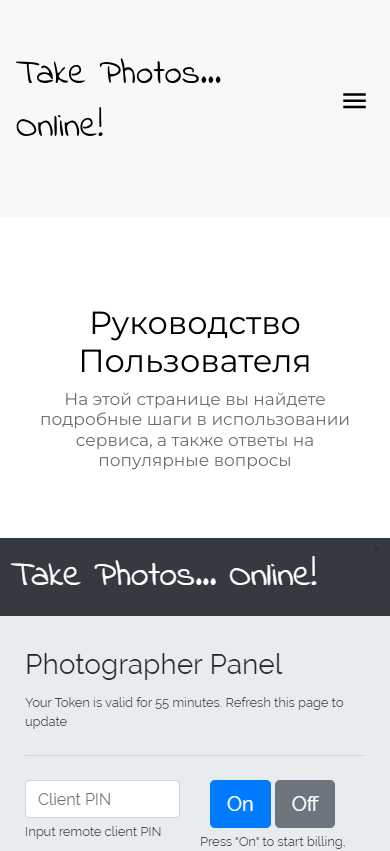
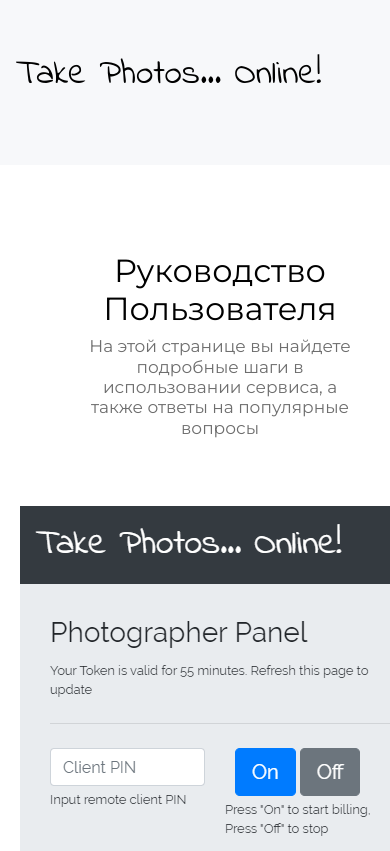
Before and after one commit to takephotosonline/takephotosonline.github.io, a website: page readme_ru.html in a window 390 px wide. Shown: the top 851 px of the page. Drawn offline with Linux system fonts and the light colour scheme.

Commit message:
fix layout readme_ru

```diff
--- a/readme_ru.html
+++ b/readme_ru.html
@@ -48,11 +48,11 @@
                  style="font-family: 'Indie Flower', cursive; font-size: 35px">
                 <!--        <img src="images/Group2.svg" alt="">-->
                 Take Photos... Online!
-                <button aria-controls="navbarSupportedContent" aria-expanded="false" aria-label="Toggle navigation"
-                        class="navbar-toggler ml-auto" data-target="#navbarSupportedContent"
-                        data-toggle="collapse" type="button">
-                    <span class="mdi mdi-menu navbar-toggler-icon"></span>
-                </button>
+                <!--                <button aria-controls="navbarSupportedContent" aria-expanded="false" aria-label="Toggle navigation"-->
+                <!--                        class="navbar-toggler ml-auto" data-target="#navbarSupportedContent"-->
+                <!--                        data-toggle="collapse" type="button">-->
+                <!--                    <span class="mdi mdi-menu navbar-toggler-icon"></span>-->
+                <!--                </button>-->
             </div>
             <!--            <div class="collapse navbar-collapse navbar-menu-wrapper" id="navbarSupportedContent">-->
             <!--                <ul class="navbar-nav align-items-lg-center align-items-start ml-auto">-->
@@ -109,7 +109,7 @@
 
 <!--    </div>-->
 <!--</div>-->
-<div class="content-wrapper" style="font-family: 'Montserrat', sans-serif;">
+<div class="content-wrapper" style="font-family: 'Montserrat', sans-serif; padding-left: 50px">
     <div class="container">
         <section class="features-overview" id="features-section">
             <div class="content-header">
@@ -248,6 +248,7 @@
                     </div>
                 </div>
             </div>
+            <div class="grid-margin d-flex justify-content-center">
                 <div class="row">
                     <div class="col">
                         <div class="features-width">
@@ -265,10 +266,12 @@
                                 <li class="list-group-item">
                                     <span class="badge badge-secondary badge-pill">1</span>
                                     Перейдите
-                                <a class="alert-link" href="https://app.takephotos.online"> по ссылке на приложение</a>
+                                    <a class="alert-link" href="https://app.takephotos.online"> по ссылке на
+                                        приложение</a>
                                     на вашем мобильном телефоне.
                                     Выберете пункт "Разрешить" когда появится запрос доступа сервиса к камере.
-                                Не закрывайте/сворачивайте, не переходите в другие приложения на протяжении всей съемки.
+                                    Не закрывайте/сворачивайте, не переходите в другие приложения на протяжении всей
+                                    съемки.
                                 </li>
 
 
@@ -297,7 +300,7 @@
                         <br><i>Интерфейс страницы клиента</i>
                     </div>
                 </div>
-
+            </div>
 
             <!--            <label style="margin-bottom: 80px">-->
             <!--                <small>*</small>-->
```
Lines whose indentation alone changed are shown as unchanged.
